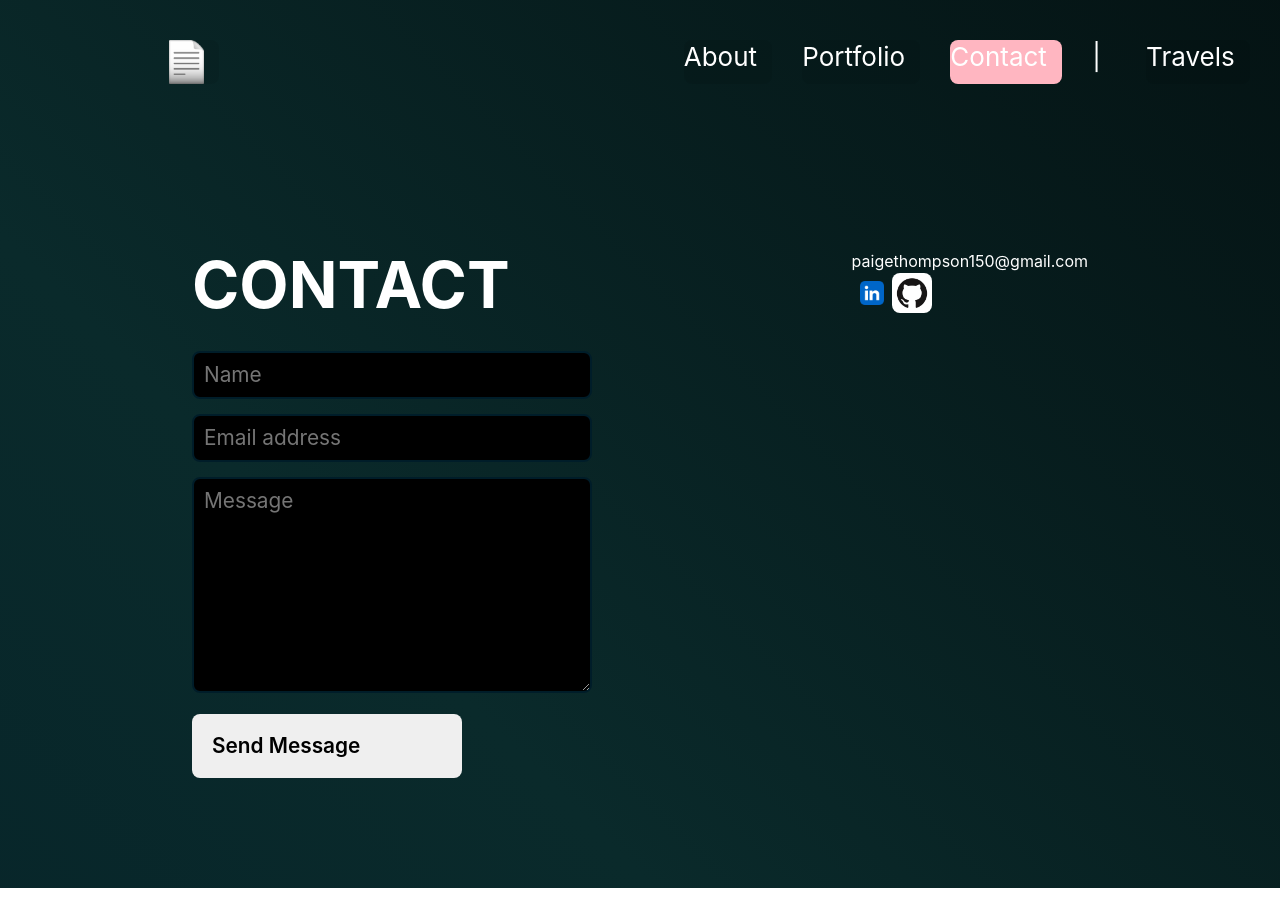
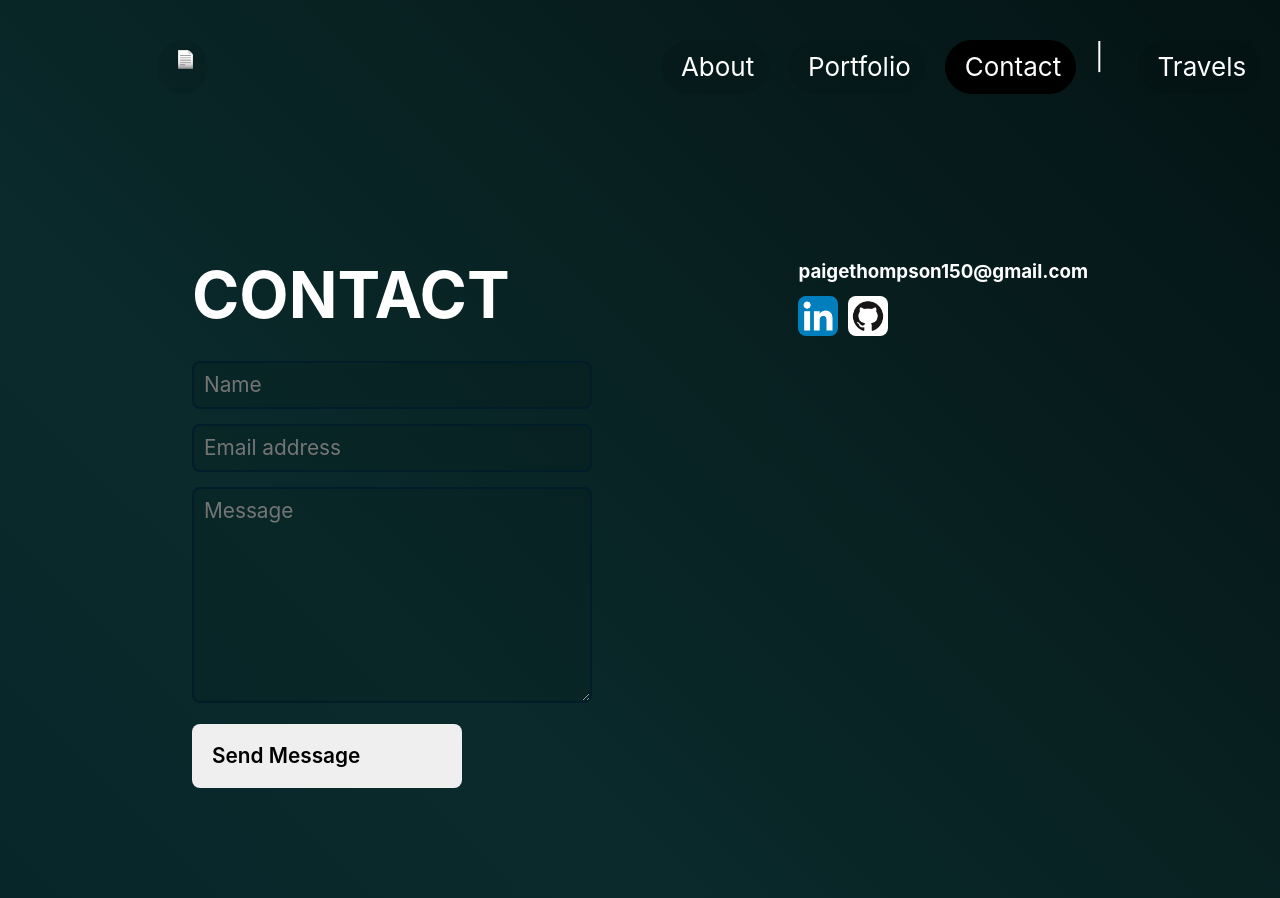
Before and after one commit to paigethompson150/paigethompson150.github.io, a React (Create React App) app: page / in a window 1280 px wide. Both pictures are taken after a click on the item "Contact". Built offline with nearby package versions, Linux system fonts and the light colour scheme.

Commit message:
Finishing up header styling

```diff
--- a/src/App.css
+++ b/src/App.css
@@ -80,7 +80,10 @@ p, h1, h2, h3, h4, h5, h6 {
 
 .underlinedHeader {
   background-color: rgba(0, 0, 0, 0.07);
-  border-radius: 8px;
+  padding: 10px;
+  padding-left: 20px;
+  padding-right: 20px;
+  border-radius: 30px;
 }
 
 .App-header ul li {
@@ -92,7 +95,7 @@ p, h1, h2, h3, h4, h5, h6 {
 
 .underlinedHeader:hover {
   cursor: pointer;
-  background-color: rgba(0, 0, 0, 0.09);
+  background-color: rgba(0, 0, 0, 0.30);
   text-shadow: 0px -2px 0px rgb(255, 255, 255, 0.3);
 }
 
@@ -116,7 +119,7 @@ p, h1, h2, h3, h4, h5, h6 {
 }
 
 .selected-heading {
-  background-color: lightpink;
+  background-color: rgb(0, 0, 0);
 }
 
 
@@ -260,7 +263,7 @@ p, h1, h2, h3, h4, h5, h6 {
   margin-bottom: 10px;
 }
 .unselected {
-  background-color: rgba(254, 135, 223, 0.8);
+  background-color: rgba(0, 0, 0, 0.8);
 }
 .selected {
   background-color: rgb(255, 255, 255, 0.06);
@@ -420,8 +423,8 @@ p, h1, h2, h3, h4, h5, h6 {
   width: 400px;
   padding: 10px;
   border: 2px solid var(--blue);
-  background-color: black;
-  color:rgba(250, 250, 250, 0.2);
+  background-color: rgba(0, 0, 0, 0.082);
+  color:rgba(250, 250, 250, 0.309);
   border-radius: 8px;
   margin-bottom: 15px;
   font-size: 1.3em;
@@ -438,11 +441,14 @@ p, h1, h2, h3, h4, h5, h6 {
 }
 .contact-imgs{
   display: flex;
+  gap: 10px;
 }
 .contact-imgs img{
   border-radius: 8px;
+  margin-top: 10px;
   width: 40px;
 }
+
 
 @media(max-width: 768px) {
   .Contact {
--- a/src/components/Contact.jsx
+++ b/src/components/Contact.jsx
@@ -2,7 +2,7 @@ import 'animate.css';
 import React, { useState } from 'react'
 import emailjs from 'emailjs-com';
 import { init } from 'emailjs-com';
-import linkedin from '../images/linkedin.webp';
+import linkedin from '../images/linkedin.png';
 import github from '../images/github.png';
 
 const Contact = () => {
@@ -53,10 +53,14 @@ const Contact = () => {
         </div>
 
         <div className="contact-links">
-            <p>paigethompson150@gmail.com</p>
+            <h3>paigethompson150@gmail.com</h3>
             <div className="contact-imgs">
-              <img src={linkedin} alt="linkedin" />
-              <img src={github} alt="linkedin" />
+              <a target="_blank" href="https://www.linkedin.com/in/paige-thompson-3973251a1/" rel="noreferrer">
+                <img src={linkedin} alt="linkedin" />
+              </a>
+              <a target="_blank" href="https://github.com/paigethompson150" rel="noreferrer">
+                <img src={github} alt="github" />
+              </a>
             </div>
           </div>
       </div>
--- a/src/components/Travels.jsx
+++ b/src/components/Travels.jsx
@@ -12,43 +12,9 @@ import iceland from '../images/iceland.jpeg'
 import cali from '../images/cali.jpeg'
 import Project from './Project';
 
-export default function Portfolio() {
-  let travels= [
-    {id: 0, name:"Scotland", image:glasgow, desc: "Restaurant landing page"},
-    {id: 1, name:"England", image: westminster, desc: "Restaurant landing page"},
-    {id: 2, name:"New York", image:newyork, desc: "Book Tracking Site"},
-    {id: 3, name:"Tampa", image:tampa, desc: "Created an iOS app"},
-    {id: 4, name:"Toronto", image:toronto, desc: "Designed a reactive native app"},
-    {id: 5, name:"East Coast Tour", image:northcarolina, desc: "Designed a reactive native app"},
-    {id: 6, name:"Iceland", image:iceland, desc: "Designed a reactive native app"},
-    {id: 7, name:"California", image:cali, desc: "Designed a reactive native app"},
-  ]
-  const [selectedTravel, setSelectedTravel] = useState(-1);
-  const travelList = travels.map((travel, index) => <Project obj={travel} onClick={() => setSelectedTravel(travel)}/>);
-
-  const newRef = useRef(null);
-  useEffect(() => {
-    document.addEventListener("mousedown", handleOutsideClick);
-    return () => {
-      document.removeEventListener("mousedown", handleOutsideClick);;
-    };
-  });
-  const handleOutsideClick = (e) => {
-    if (newRef.current && !newRef.current.contains(e.target)) {
-      setSelectedTravel(-1);
-    }
-  };
+export default function Travels() {
 
   return <div className="Portfolio">
-      <h1 className="title">TRAVELS</h1>
-
-      <div className="travels-container" ref={newRef}>
-        {travelList}
-      </div>
-
-      <div className={selectedTravel !== -1 ? "project-expanded" : "project-hidden"}>
-        <h1>Title</h1>
-        <h3>Title Again</h3>
-      </div>
+      <h1 className="title">TRAVELOGUE (coming soon)</h1>
   </div>
 }
```
Also changed, not shown: src/images/linkedin.png (added).
